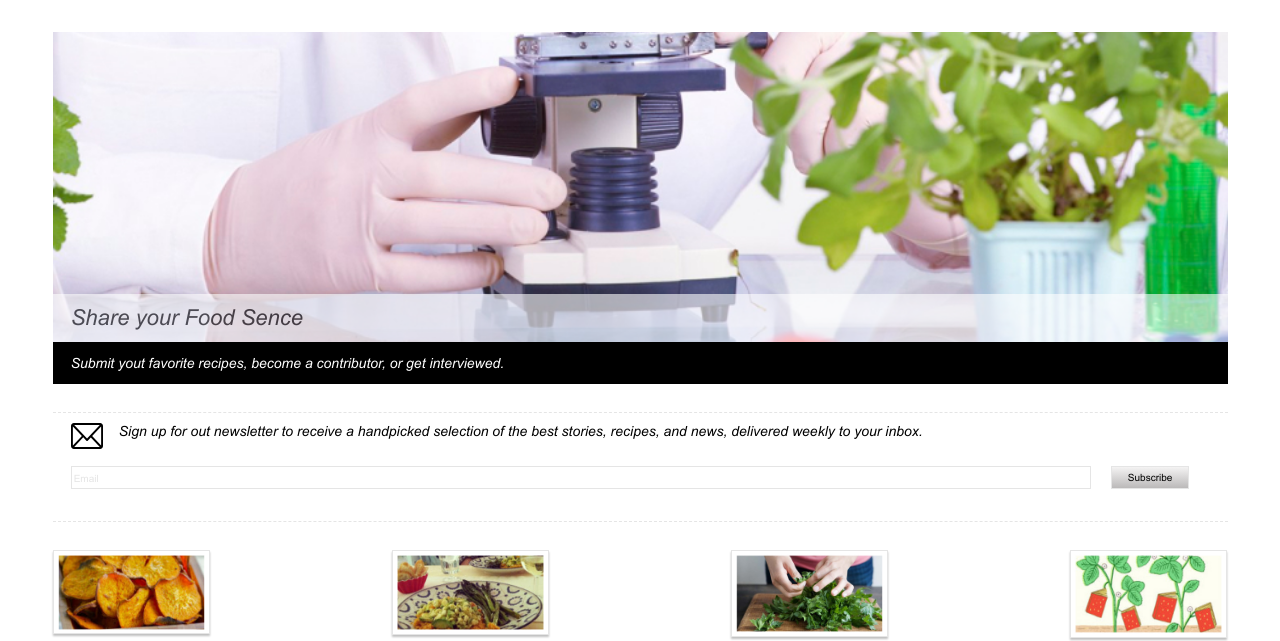
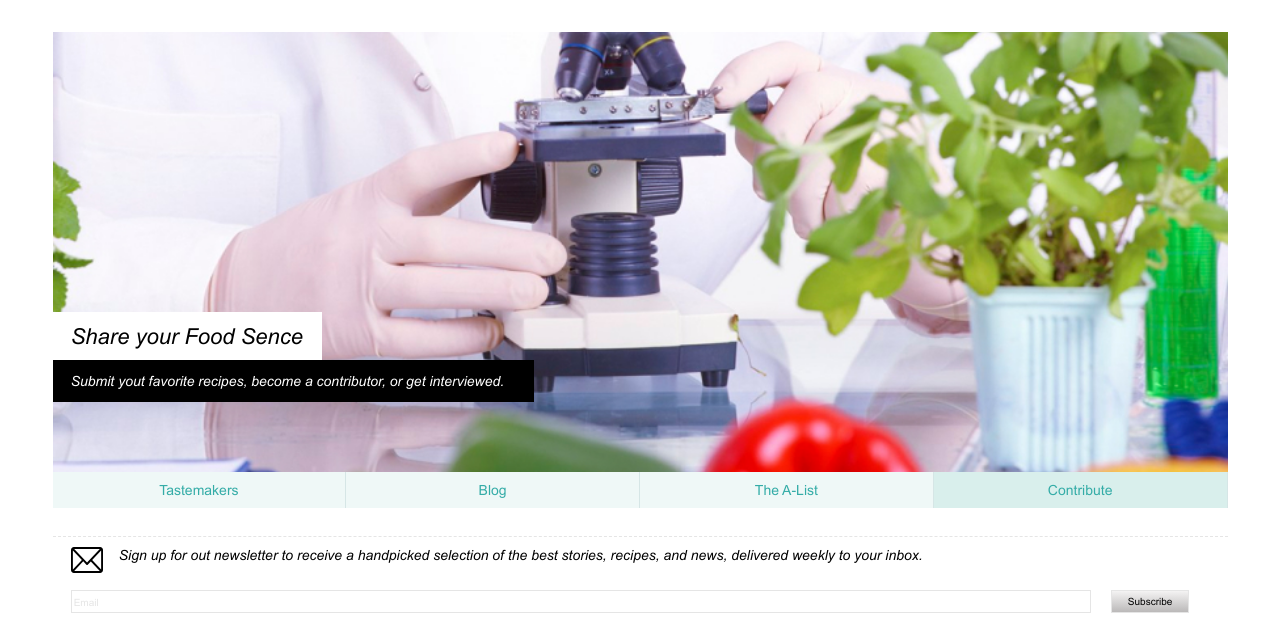
Before and after one commit to eprikhodko/dd-practice-html-css, a website built with webpack: page src/index.html in a window 1280 px wide. Shown: the part 144-785 px from the top of the page. Built offline with nearby package versions, Linux system fonts and the light colour scheme.

Commit message:
feat: create styles for slider at medium screens

```diff
--- a/src/index.html
+++ b/src/index.html
@@ -66,11 +66,17 @@
         <section class="hero-section">
           <div class="banner-container">
             <h2 class="banner-header">Share your Food Sence</h2>
+            <p class="banner-desc">
+              Submit yout favorite recipes, become a contributor, or get
+              interviewed.
+            </p>
           </div>
-          <p class="banner-desc">
-            Submit yout favorite recipes, become a contributor, or get
-            interviewed.
-          </p>
+          <div class="tabs">
+            <button class="tab-item" type="button">Tastemakers</button>
+            <button class="tab-item" type="button">Blog</button>
+            <button class="tab-item" type="button">The A-List</button>
+            <button class="tab-item" type="button">Contribute</button>
+          </div>
         </section>
 
         <section class="subscribe-section">
--- a/src/scss/layout/_hero-section.scss
+++ b/src/scss/layout/_hero-section.scss
@@ -1,11 +1,12 @@
 .banner-container {
-  padding-top: 20em;
+  padding-top: 18.7em;
   background-image: url('../assets/img/banner.jpg');
   background-position: center;
   background-size: cover;
 
-  @media (min-width: $extra-small) {
-    padding-top: 18.7em;
+  @media (min-width: $small) {
+    padding-top: 20em;
+    padding-bottom: 5em;
   }
 }
 
@@ -21,8 +22,12 @@
   font-size: 2.2rem;
   font-style: italic;
   background: $white;
-  //   border: 1px solid black;
   opacity: 60%;
+
+  @media (min-width: $small) {
+    max-width: 269px;
+    opacity: 100%;
+  }
 }
 
 .banner-desc {
@@ -32,4 +37,32 @@
   color: $white;
   font-style: italic;
   background: $dark;
+
+  @media (min-width: $small) {
+    max-width: 481px;
+    opacity: 100%;
+  }
 }
+
+.tabs {
+  display: none;
+  justify-content: space-between;
+
+  @media (min-width: $medium) {
+    display: flex;
+  }
+}
+
+.tab-item {
+  width: 100%;
+  padding: 0.7em 0;
+  color: $primary;
+  background: $light;
+  border: 0;
+  border-right: 1px solid #d6e6e6;
+  cursor: pointer;
+
+  &:last-child {
+    background: $light-active;
+  }
+}
```
